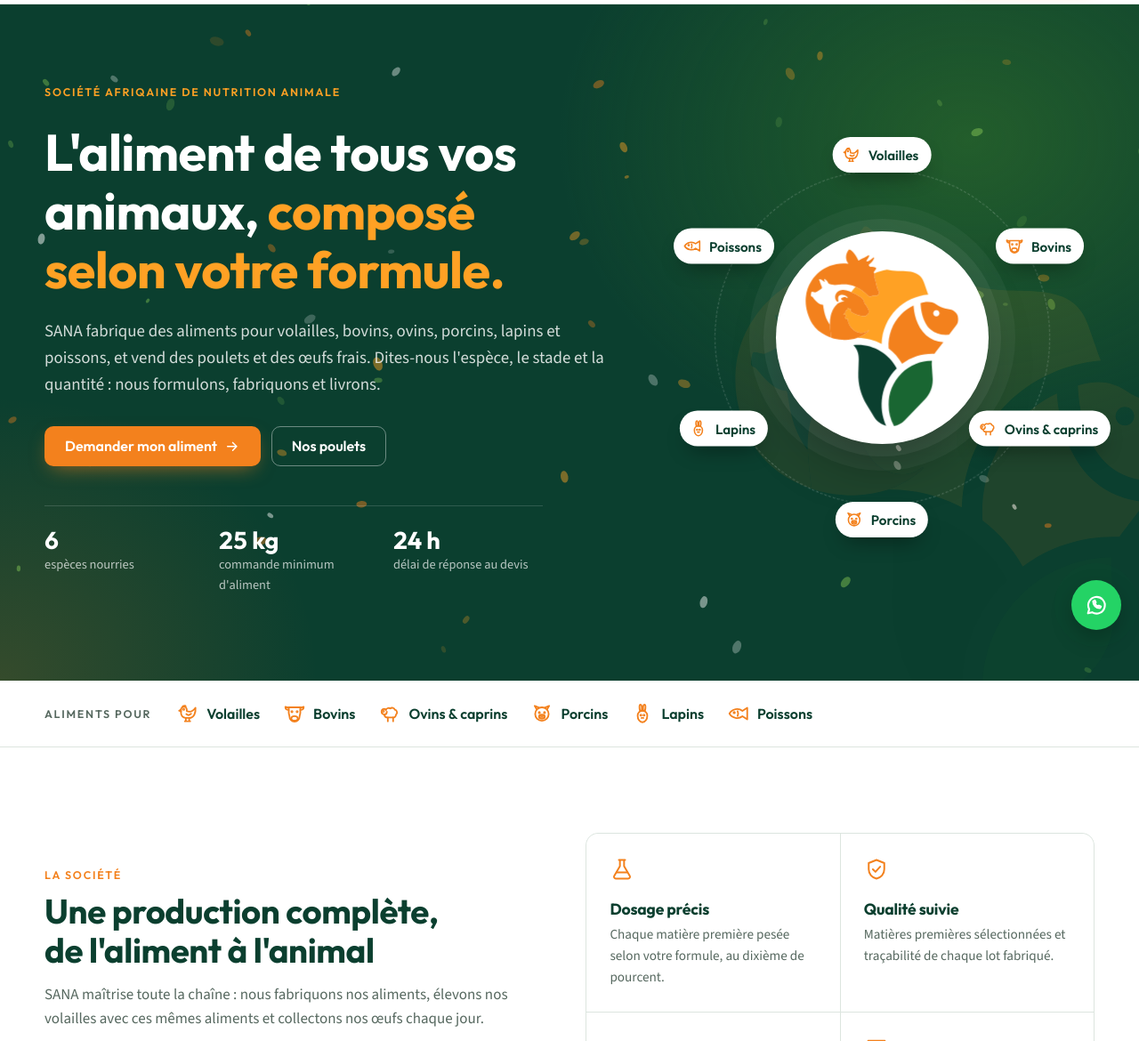
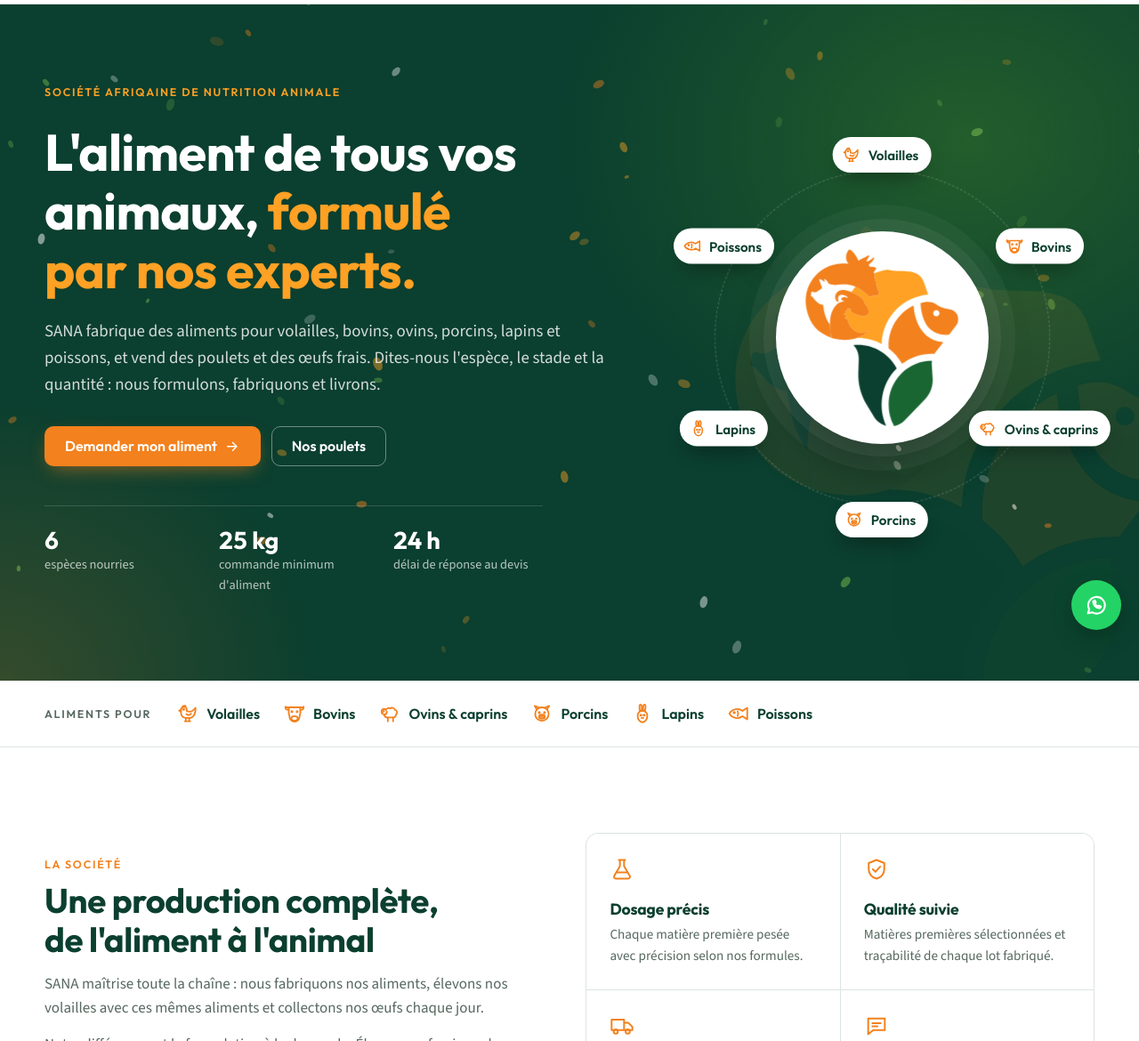
Before and after one commit to yassine1158/WEBSITE-SANA-, a plain HTML site: page index.html in a window 1280 px wide. Shown: the part 72-1242 px from the top of the page at 89% size. Drawn offline with nearby package versions, Linux system fonts and the light colour scheme.

Commit message:
Accroche : « formulé par nos experts »
La formule appartient à SANA : remplace « composé selon votre formule »
dans le titre, la description de partage, l'image de partage, un atout
et la carte Aliments.

```diff
--- a/data/content.js
+++ b/data/content.js
@@ -10,7 +10,7 @@
   },
   "hero": {
     "title": "L'aliment de tous vos animaux,",
-    "highlight": "composé selon votre formule.",
+    "highlight": "formulé par nos experts.",
     "lead": "SANA fabrique des aliments pour volailles, bovins, ovins, porcins, lapins et poissons, et vend des poulets et des œufs frais. Dites-nous l'espèce, le stade et la quantité : nous formulons, fabriquons et livrons."
   },
   "about": {
@@ -23,7 +23,7 @@
       {
         "icon": "flask",
         "title": "Dosage précis",
-        "text": "Chaque matière première pesée selon votre formule, au dixième de pourcent."
+        "text": "Chaque matière première pesée avec précision selon nos formules."
       },
       {
         "icon": "shield",
@@ -171,7 +171,7 @@
   },
   "feed": {
     "title": "Aliments pour tous les animaux",
-    "desc": "Fabriqués selon votre composition ou nos formules de référence.",
+    "desc": "Formulés par notre technicien selon l'espèce, le stade et vos objectifs.",
     "items": [
       "Farine, miettes ou granulés",
       "Sacs de 25 ou 50 kg, ou vrac",
--- a/index.html
+++ b/index.html
@@ -12,7 +12,7 @@
   <meta property="og:locale" content="fr_CI">
   <meta property="og:site_name" content="SANA">
   <meta property="og:title" content="SANA — Aliments pour animaux sur mesure, poulets et œufs">
-  <meta property="og:description" content="Aliments composés selon votre formule pour tous vos animaux. Poussins, poulets et œufs frais.">
+  <meta property="og:description" content="Aliments composés formulés par nos experts pour tous vos animaux. Poussins, poulets et œufs frais.">
   <meta property="og:url" content="https://yassine1158.github.io/WEBSITE-SANA-/">
   <meta property="og:image" content="https://yassine1158.github.io/WEBSITE-SANA-/assets/img/og-image.png">
   <meta property="og:image:width" content="1200">
@@ -98,7 +98,7 @@
   <div class="container hero-grid">
     <div class="hero-text">
       <span class="eyebrow eyebrow-light" data-c="company.fullName"></span>
-      <h1><span data-c="hero.title">L'aliment de tous vos animaux,</span> <em data-c="hero.highlight">composé selon votre formule.</em></h1>
+      <h1><span data-c="hero.title">L'aliment de tous vos animaux,</span> <em data-c="hero.highlight">formulé par nos experts.</em></h1>
       <p class="lead" data-c="hero.lead">SANA fabrique des aliments pour volailles, bovins, ovins, porcins, lapins et poissons, et vend des poulets et des œufs frais.</p>
       <div class="hero-cta">
         <a href="#composition" class="btn btn-accent">Demander mon aliment <svg class="ico"><use href="#i-arrow"/></svg></a>
```
Also changed, not shown: assets/img/og-image.png.
